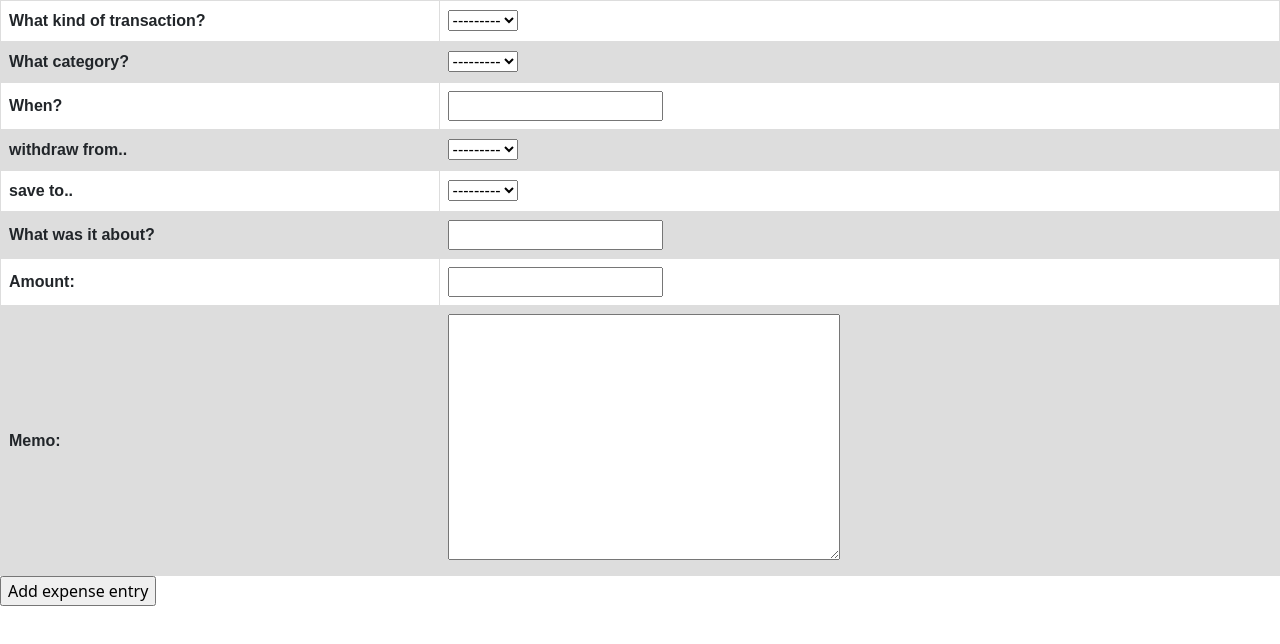
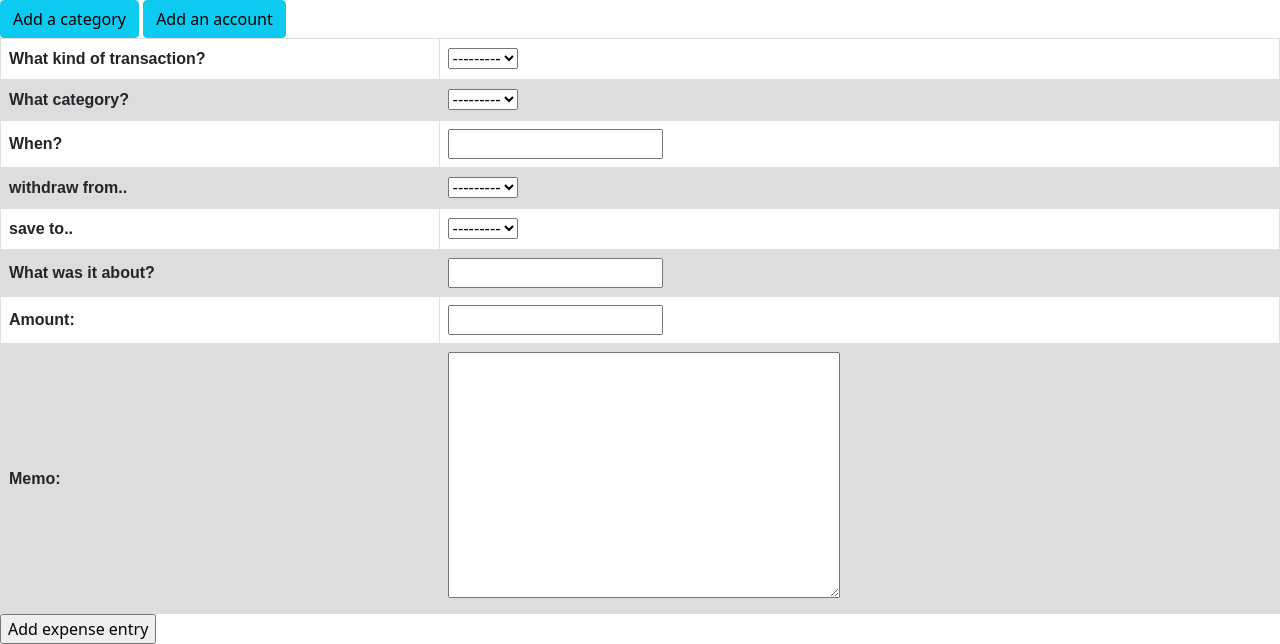
Before and after one commit to c5h11oh/django-expense, a Django app: page /expense/add/ in a window 1280 px wide. Shown: the part 206-850 px from the top of the page. Before the commit the page ends 812 px from the top, so only its background shows below. Run offline with Django 3.2, Linux system fonts and the light colour scheme; the visitor is signed in with stand-in values (Sample User, id 1); data that the repository does not hold is empty.

Commit message:
expense edit, add money account

```diff
--- a/expense_app/forms.py
+++ b/expense_app/forms.py
@@ -1,9 +1,15 @@
 from unicodedata import category
 from django.core.exceptions import ValidationError
+from django.forms import widgets
 from django.utils.translation import ugettext_lazy as _
 from django import forms
-from .models import Account, Entry, Entry_type, Entry_type_category
+from .models import Account, Account_type, Entry, Entry_type, Entry_type_category
+# from bootstrap_modal_forms.forms import BSModalForm
 import datetime
+
+class MoneyAccountAddForm(forms.Form):
+    account_type = forms.ModelChoiceField(queryset=Account_type.objects.all(), label='Account type: ', widget=forms.Select())
+    name = forms.CharField(max_length=40, label='Account name: ')
 
 class ExpenseEntryForm(forms.Form):
     """add/edit an expense entry"""
@@ -30,6 +36,35 @@ class ExpenseEntryForm(forms.Form):
         else:
             raise ValidationError('no user')
 
+class ExpenseEditForm(forms.ModelForm):
+    class Meta:
+        model = Entry
+        fields = [
+            'type',
+            'category',
+            'date',
+            'account',
+            'name',
+            'amount',
+            'memo',
+        ]
+        widgets = {
+            'type' : forms.Select(attrs={'class' : 'browser-default'}),
+            'category' : forms.Select(attrs={'class' : 'browser-default'}),
+            'account' : forms.Select(attrs={'class' : 'browser-default'}),
+        }
+        labels = {
+            'account' : 'The account',
+        }
+    def __init__(self, *args, **kwargs) -> None:
+        user = kwargs.pop('user', None)
+        super(ExpenseEditForm, self).__init__(*args, **kwargs)
+        if user:
+            self.fields['category'].queryset = Entry_type_category.objects.filter(user_id=user)
+            self.fields['account'].queryset = Account.objects.filter(user_id=user)
+        else:
+            raise ValidationError('no user')
+
 """
 TODO:
 - validate: category, date, XXXacount really belongs to user
--- a/expense_app/templates/expense_app/entry_add.html
+++ b/expense_app/templates/expense_app/entry_add.html
@@ -1,11 +1,17 @@
 {% extends "base.html" %}
+{% load static %}
 
 {% block content %}
+
+<div class="">
+    <a href="{% url 'expense_app:category_add' %}" class="btn btn-info">Add a category</a>
+    <a href="{% url 'expense_app:moneyaccount_add' %}" class="btn btn-info">Add an account</a>
+</div>
 <div class="input-field">
     <form action="" method="POST">
         {% csrf_token %}
         <table>
-        {{ form }}
+        {{ form.as_table }}
         </table>
         <input type="submit" value="Add expense entry">
     </form>
--- a/expense_app/templates/expense_app/money_account.html
+++ b/expense_app/templates/expense_app/money_account.html
@@ -1,6 +1,8 @@
 {% extends "base.html" %}
 
 {% block content %}
+
+<a class="btn btn-primary" href="{% url 'expense_app:moneyaccount_add' %}">Add Account</a>
 <table>
     <tr>
         <th>Type</th>
--- a/expense_app/urls.py
+++ b/expense_app/urls.py
@@ -7,7 +7,8 @@ app_name = 'expense_app'
 
 urlpatterns = [
     path('', views.index, name='index'),
-    path('moneyaccount/', login_required(views.MoneyAccountView.as_view()), name='moneyaccount'),
+    path('moneyaccount/list', login_required(views.MoneyAccount.MoneyAccountView.as_view()), name='moneyaccount'),
+    path('moneyaccount/add', login_required(views.MoneyAccount.MoneyAccountAddView.as_view()), name='moneyaccount_add'),
     path('expense/add/', login_required(views.ExpenseEntry.add), name='entry_add'),
     path('expense/list/', login_required(views.ExpenseEntry.ListView.as_view()), name='entry_list'),
     path('expense/<int:pk>/', login_required(views.ExpenseEntry.DetailView.as_view()), name='entry_detail'),
--- a/expense_app/views.py
+++ b/expense_app/views.py
@@ -1,31 +1,53 @@
 from django.shortcuts import render
-from django.views import generic
+from django.views import View, generic
 from django.views.generic import edit
 from django.db.models import F, QuerySet
 from django.http import HttpResponseRedirect
 from django.urls import reverse
-from django.contrib.auth.decorators import login_required
-from django.views.generic.detail import DetailView
-from .models import Account as acc, Account_type as acc_typ, Entry
-from .forms import ExpenseEntryForm
+from .models import Account as acc, Entry
+from .forms import ExpenseEntryForm, ExpenseEditForm, MoneyAccountAddForm
 
 # Create your views here.
+
 def index(request):
     context = {
         'name': __name__
     }
     return render(request, 'expense_app/index.html', context)
 
-class MoneyAccountView(generic.ListView):
-    template_name = 'expense_app/money_account.html'
-    context_object_name = 'money_accounts'
+class MoneyAccount:
+    class MoneyAccountView(generic.ListView):
+        template_name = 'expense_app/money_account.html'
+        context_object_name = 'money_accounts'
 
-    def get_queryset(self) -> QuerySet:
-        """
-        return the money account owned by the login user.
-        """
-        return acc.objects.filter(user_id=self.request.user).order_by('account_type', 'name')
-        # return Question.objects.filter(pub_date__lte=timezone.now()).order_by('-pub_date')[:5]
+        def get_queryset(self) -> QuerySet:
+            """
+            return the money account owned by the login user.
+            """
+            return acc.objects.filter(user_id=self.request.user).order_by('account_type', 'name')
+            # return Question.objects.filter(pub_date__lte=timezone.now()).order_by('-pub_date')[:5]
+
+    class MoneyAccountAddView(View):
+        template_name = 'expense_app/money_account_add.html'
+        form_class = MoneyAccountAddForm
+        def get(self, request, *args, **kwargs):
+            form = self.form_class()
+            return render(request, self.template_name, { 'form':form })
+        def post(self, request, *args, **kwargs):
+            form = self.form_class(request.POST)
+            if form.is_valid():
+                new_account = acc()
+                new_account.user_id = request.user
+                new_account.account_type = form.cleaned_data['account_type']
+                new_account.name = form.cleaned_data['name']
+                new_account.save()
+                return HttpResponseRedirect(reverse('expense_app:moneyaccount'))
+            else:
+                return render(request, self.template_name, { 'form':form })
+
+class Category:
+    class Add(generic.CreateView):
+        pass
 
 class ExpenseEntry:
     class ListView(generic.ListView):
@@ -41,20 +63,29 @@ class ExpenseEntry:
         model = Entry
 
     class UpdateEntryView(edit.UpdateView):
+        model = Entry
+        # form_class = ExpenseEditForm
+        def get_form(self, form_class=ExpenseEditForm):
+            item = Entry.objects.get(id=self.kwargs['pk'])
+            form = form_class(user=self.request.user, initial={
+                'type' : item.type,
+                'category' : item.category,
+                'date' : item.date,
+                'account' : item.account,
+                'name' : item.name,
+                'amount' : item.amount,
+                'memo' : item.memo,
+
+            })
+            return form
         template_name = 'expense_app/entry_edit.html'
-        context_object_name = 'entry'
-        model = Entry
-        fields = [
-            'type',
-            'category',
-            'date',
-            'account',
-            'name',
-            'amount',
-            'memo',
-        ]
+        def get_initial(self):
+            the_initial = super().get_initial()
+            # the_initial['category'] = Entry_ty
+            return the_initial
         def get_success_url(self) -> str:
             return reverse('expense_app:entry_list')
+        # context_object_name = 'entry'
 
     class DeleteEntryView(edit.DeleteView):
         template_name = 'expense_app/entry_delete.html'
@@ -86,3 +117,6 @@ class ExpenseEntry:
             'new_entry': new_entry,
         }
         return render(request, 'expense_app/entry_add.html', context)
+
+# def testModal(request):
+#     return render(request, 'expense_app/test_modal.html', context={})
```
Also changed, not shown: expense_app/templates/expense_app/money_account_add.html (added, +21 -0 lines).
